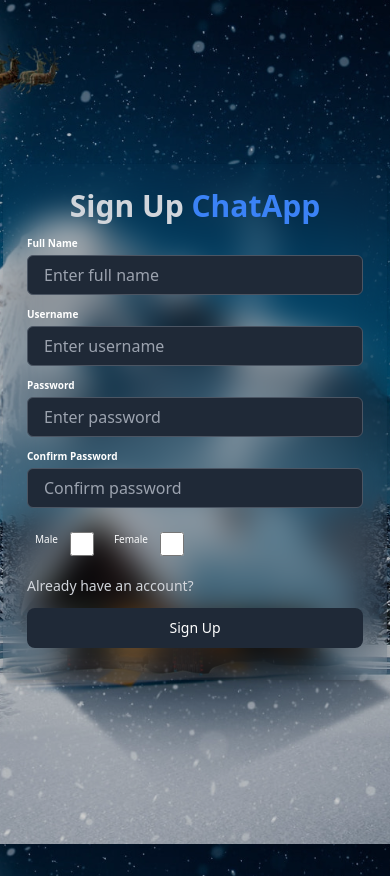
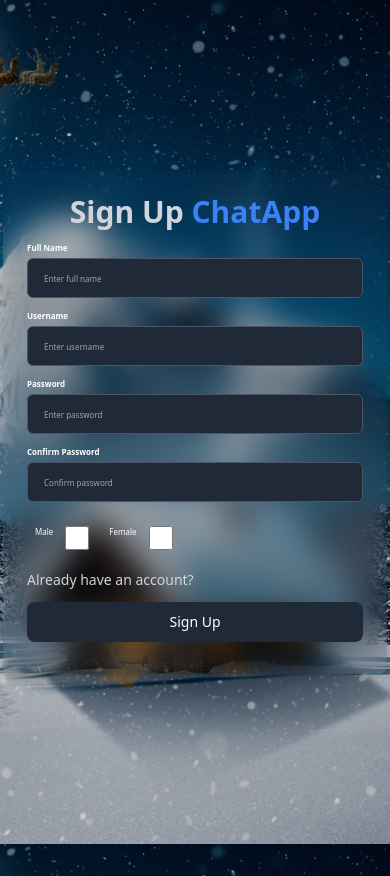
Before and after one commit to MaverickUKR/Test-Task-Node.JS-ReactAngular-Reenbit, a React (Vite) app in the folder frontend/: page /signup in a window 390 px wide. Shown: the top 876 px of the page. Built offline with nearby package versions, Linux system fonts and the light colour scheme.

Commit message:
Fixed: some text sizes in 475px

```diff
--- a/frontend/src/components/messages/MessageContainer.jsx
+++ b/frontend/src/components/messages/MessageContainer.jsx
@@ -20,7 +20,7 @@ const MessageContainer = () => {
       <>
         {/* Header */}
         <div className="bg-slate-500 px-4 py-2 mb-2">
-          <span className="label-text">To:</span>{" "}
+          <span className="text-lg max-[475px]:text-[10px]">To:</span>{" "}
           <span className="text-gray-900 font-bold">{selectedConversation.fullName}</span>
         </div>
 
--- a/frontend/src/components/messages/MessageInput.jsx
+++ b/frontend/src/components/messages/MessageInput.jsx
@@ -18,7 +18,7 @@ const MessageInput = () => {
       <div className="w-full relative">
         <input
           type="text"
-          className="border text-sm rounded-lg block w-full p-2.5 bg-gray-700 border-gray-600 text-white max-[475px]:text-[10px] max-[475px]:py-0.5"
+          className="border text-sm rounded-lg block w-full p-2.5 bg-gray-700 border-gray-600 text-white max-[475px]:text-[6px] max-[475px]:py-0.5"
           placeholder="Send a message"
           value={message}
           onChange={(e) => setMessage(e.target.value)}
--- a/frontend/src/components/messages/styles/Message.css
+++ b/frontend/src/components/messages/styles/Message.css
@@ -90,7 +90,7 @@
     }
     body {
       max-height: 4vh;
-      font-size: 10px;
+      font-size: 8px;
     }
     .chat-wrapper {
       gap: 5px;
--- a/frontend/src/pages/login/Login.css
+++ b/frontend/src/pages/login/Login.css
@@ -6,14 +6,14 @@
 }
 
 .label-text {
-    font-size: 1rem; /* Base font size */
+    /* font-size: 1rem; Base font size */
     color: #374151; /* Neutral text color (dark gray) */
 }
 
 .input {
     padding: 0.5rem 1rem; /* Add padding inside the input */
     border-radius: 0.375rem; /* Rounded corners */
-    font-size: 1rem; /* Base font size */
+    /* font-size: 1rem; Base font size */
 }
 
 .input-bordered {
```
